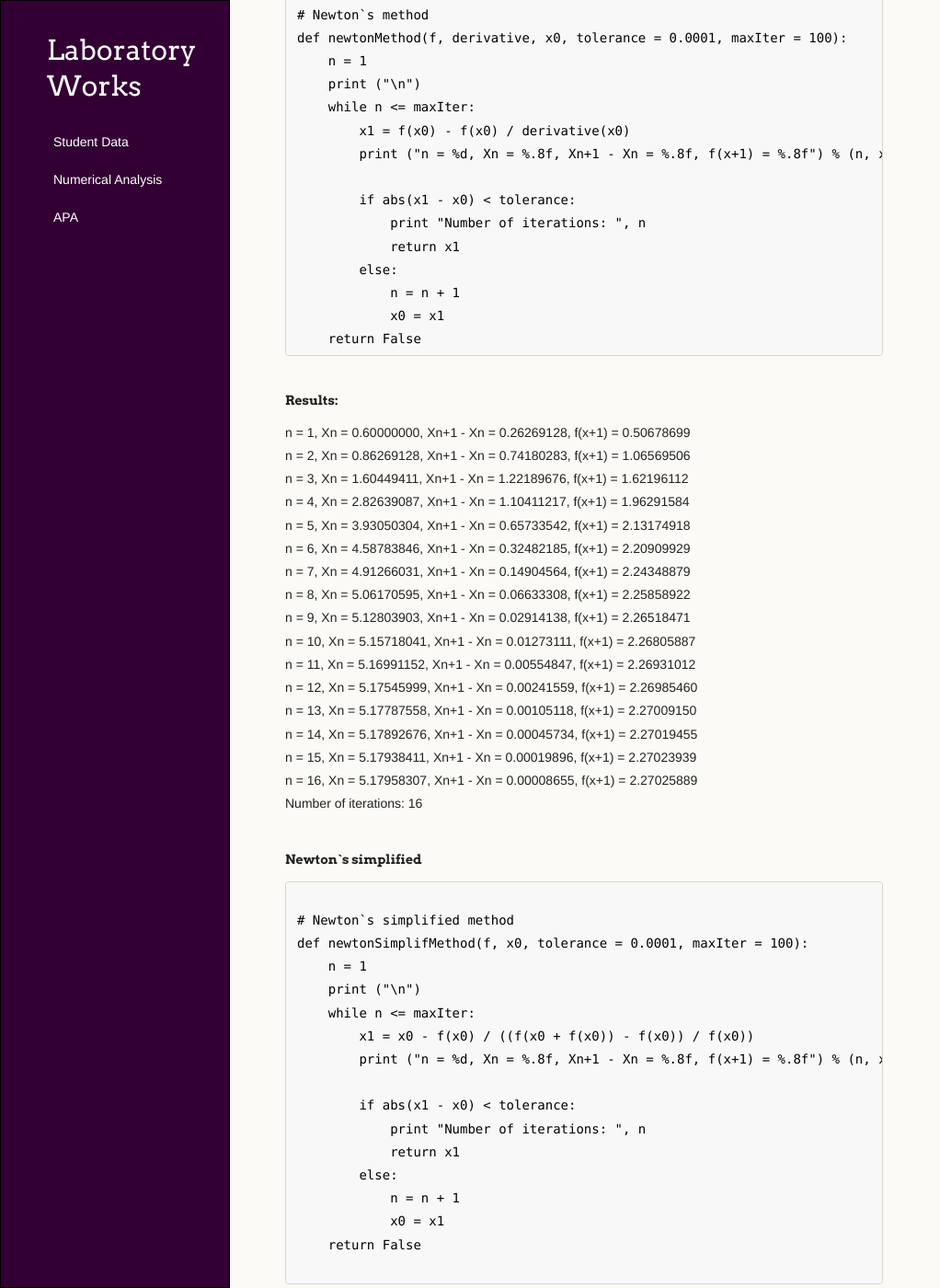
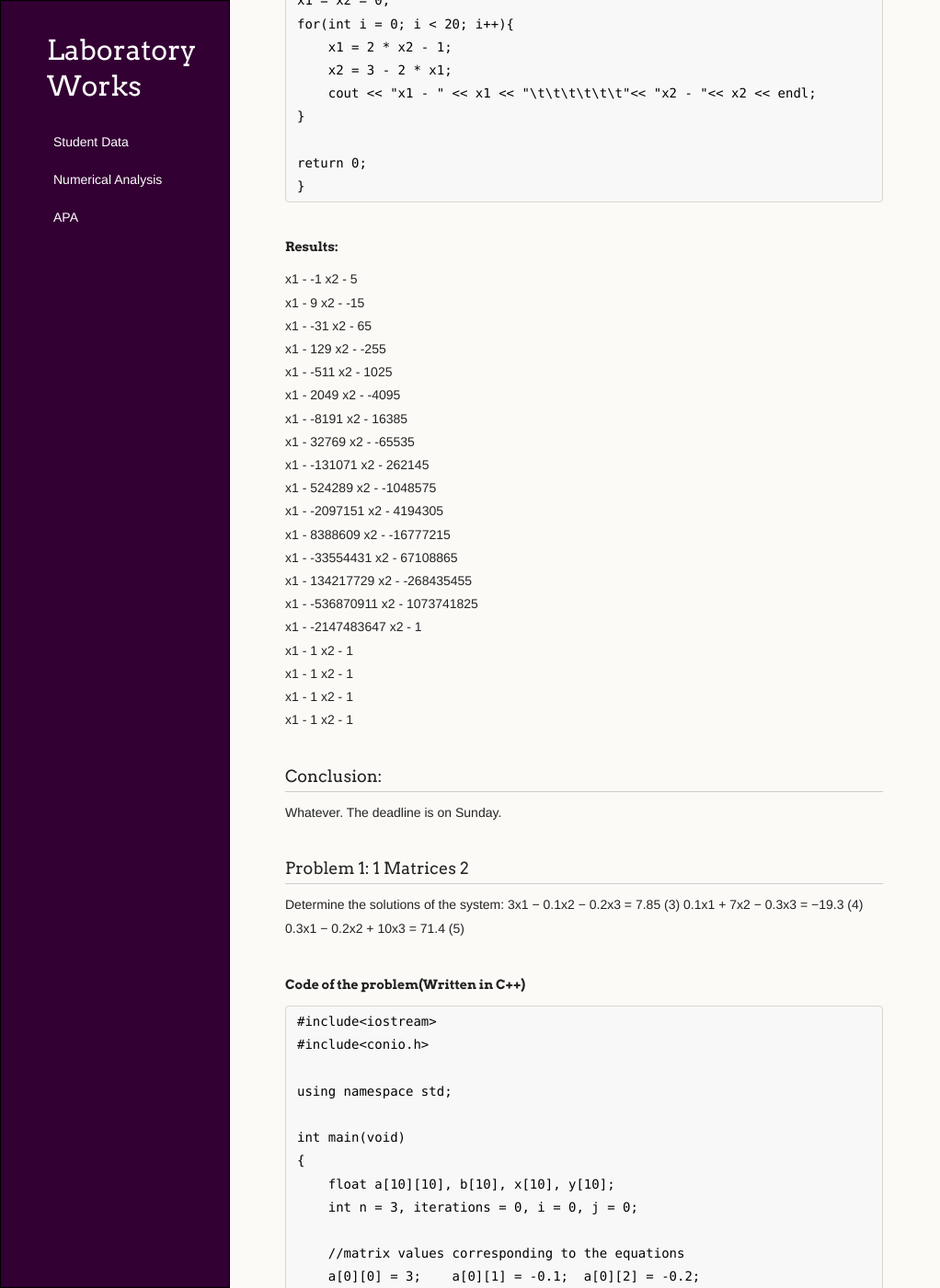
Before and after one commit to dianaartiomlab/dianaartiomlab.github.io, a Jekyll site: the page built from laboratoryWorks/na1.md, in a window 1280 px wide and 1400 px high, scrolled down 448 px. Shown: the whole window at 92% size, without its empty margins (0-1022 px from the left). Built offline with Jekyll 4.4.1, drawn with Linux system fonts in a browser that asks for light colours; Markdown is read by kramdown in place of the engine named in the settings; some of the changed text lies outside the part shown.

Commit message:
Added laboratory work #4 at Numerical Analysis

````diff
--- a/laboratoryWorks/na1.md
+++ b/laboratoryWorks/na1.md
@@ -2,6 +2,120 @@
 layout: default
 title: Numerical Analysis
 ---
+
+
+##Laboratory work No. 4
+###Problem 1: 1 Matrices 1
+Show that the Gauss-Seidel method diverges when taking the roots to be 0.
+x1 − 2x2 = −1                                     (1)
+2x1 + x2 = 3                                      (2)
+
+####Code of the problem(Written in C++)
+```
+#include <iostream>
+
+using namespace std;
+
+int main(){
+int x1, x2;
+x1 = x2 = 0;
+for(int i = 0; i < 20; i++){
+    x1 = 2 * x2 - 1;
+    x2 = 3 - 2 * x1;
+    cout << "x1 - " << x1 << "\t\t\t\t\t\t"<< "x2 - "<< x2 << endl;
+}
+
+return 0;
+}
+```
+####Results:
+x1 - -1                                     x2 - 5<br/>
+x1 - 9                                      x2 - -15<br/>
+x1 - -31                                    x2 - 65<br/>
+x1 - 129                                    x2 - -255<br/>
+x1 - -511                                   x2 - 1025<br/>
+x1 - 2049                                   x2 - -4095<br/>
+x1 - -8191                                  x2 - 16385<br/>
+x1 - 32769                                  x2 - -65535<br/>
+x1 - -131071                                x2 - 262145<br/>
+x1 - 524289                                 x2 - -1048575<br/>
+x1 - -2097151                               x2 - 4194305<br/>
+x1 - 8388609                                x2 - -16777215<br/>
+x1 - -33554431                              x2 - 67108865<br/>
+x1 - 134217729                              x2 - -268435455<br/>
+x1 - -536870911                             x2 - 1073741825<br/>
+x1 - -2147483647                            x2 - 1<br/>
+x1 - 1                                      x2 - 1<br/>
+x1 - 1                                      x2 - 1<br/>
+x1 - 1                                      x2 - 1<br/>
+x1 - 1                                      x2 - 1<br/>
+
+###Conclusion:
+Whatever. The deadline is on Sunday.
+
+###Problem 1: 1 Matrices 2
+Determine the solutions of the system:
+3x1 − 0.1x2 − 0.2x3 = 7.85                              (3)
+0.1x1 + 7x2 − 0.3x3 = −19.3                             (4)
+0.3x1 − 0.2x2 + 10x3 = 71.4                             (5)
+
+####Code of the problem(Written in C++)
+```
+#include<iostream>
+#include<conio.h>
+
+using namespace std;
+
+int main(void)
+{
+    float a[10][10], b[10], x[10], y[10];
+    int n = 3, iterations = 0, i = 0, j = 0;
+
+    //matrix values corresponding to the equations
+    a[0][0] = 3;    a[0][1] = -0.1;  a[0][2] = -0.2;
+    a[1][0] = 0.1;  a[1][1] = 7;     a[1][2] = -19.3;
+    a[2][0] = 0.3;  a[2][1] = -0.2;  a[2][2] = 10;
+
+    // Values to the right side of equation
+    b[1] = 7.85;    b[2] = -19.3;    b[3] = 71.4;
+
+    //initial values
+    x[0] = 0; x[1] = 2; x[3] = 4;
+    iterations = 10;
+    while (iterations > 0)
+    {
+        for (i = 0; i < n; i++)
+        {
+            y[i] = (b[i] / a[i][i]);
+            for (j = 0; j < n; j++)
+            {
+                if (j == i)
+                    continue;
+                y[i] = y[i] - ((a[i][j] / a[i][i]) * x[j]);
+                x[i] = y[i];
+            }
+            cout << "x" << i+1 << " = " << y[i] << "\t" ;
+        }
+        cout << "\n";
+        iterations--;
+    }
+    return 0;
+}
+```
+####Results:
+x1 = 0.0666667  x2 = 1.12048    x3 = -1.90959<br/>
+x1 = -0.0899568 x2 = -4.1423    x3 = -2.01015<br/>
+x1 = -0.272087  x2 = -4.41695   x3 = -2.01018<br/>
+x1 = -0.281243  x2 = -4.4169    x3 = -2.0099<br/>
+x1 = -0.281223  x2 = -4.41614   x3 = -2.00989<br/>
+x1 = -0.281197  x2 = -4.4161    x3 = -2.00989<br/>
+x1 = -0.281196  x2 = -4.4161    x3 = -2.00989<br/>
+x1 = -0.281196  x2 = -4.4161    x3 = -2.00989<br/>
+x1 = -0.281196  x2 = -4.4161    x3 = -2.00989<br/>
+x1 = -0.281196  x2 = -4.4161    x3 = -2.00989<br/>
+
+###Conclusion:
+Whatever. The deadline is on Sunday.
 
 ##Laboratory work No. 3
 ###Problem 1: Root finding
````
Also changed, not shown: laboratoryWorks/napa.md (+6 -0 lines).
